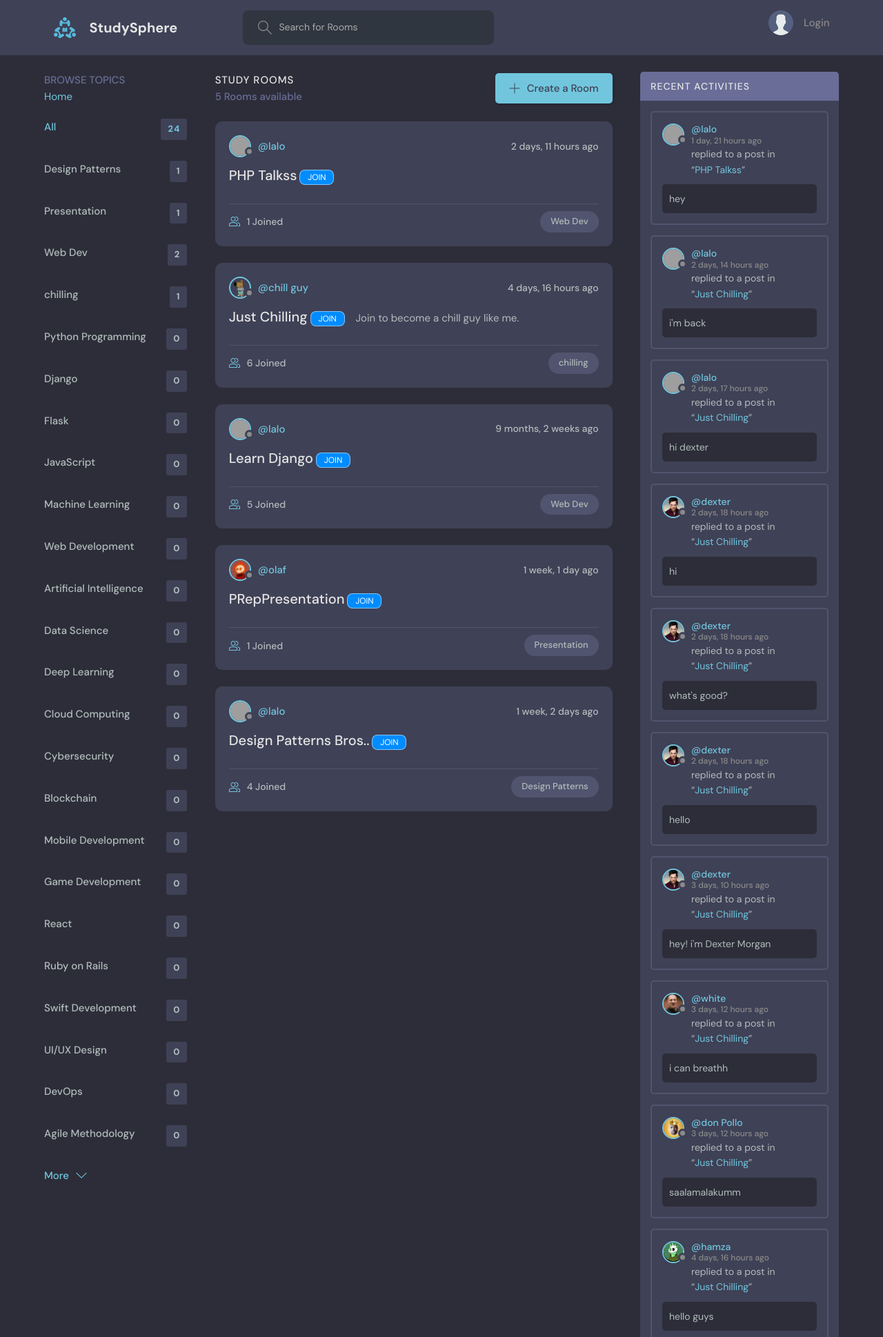
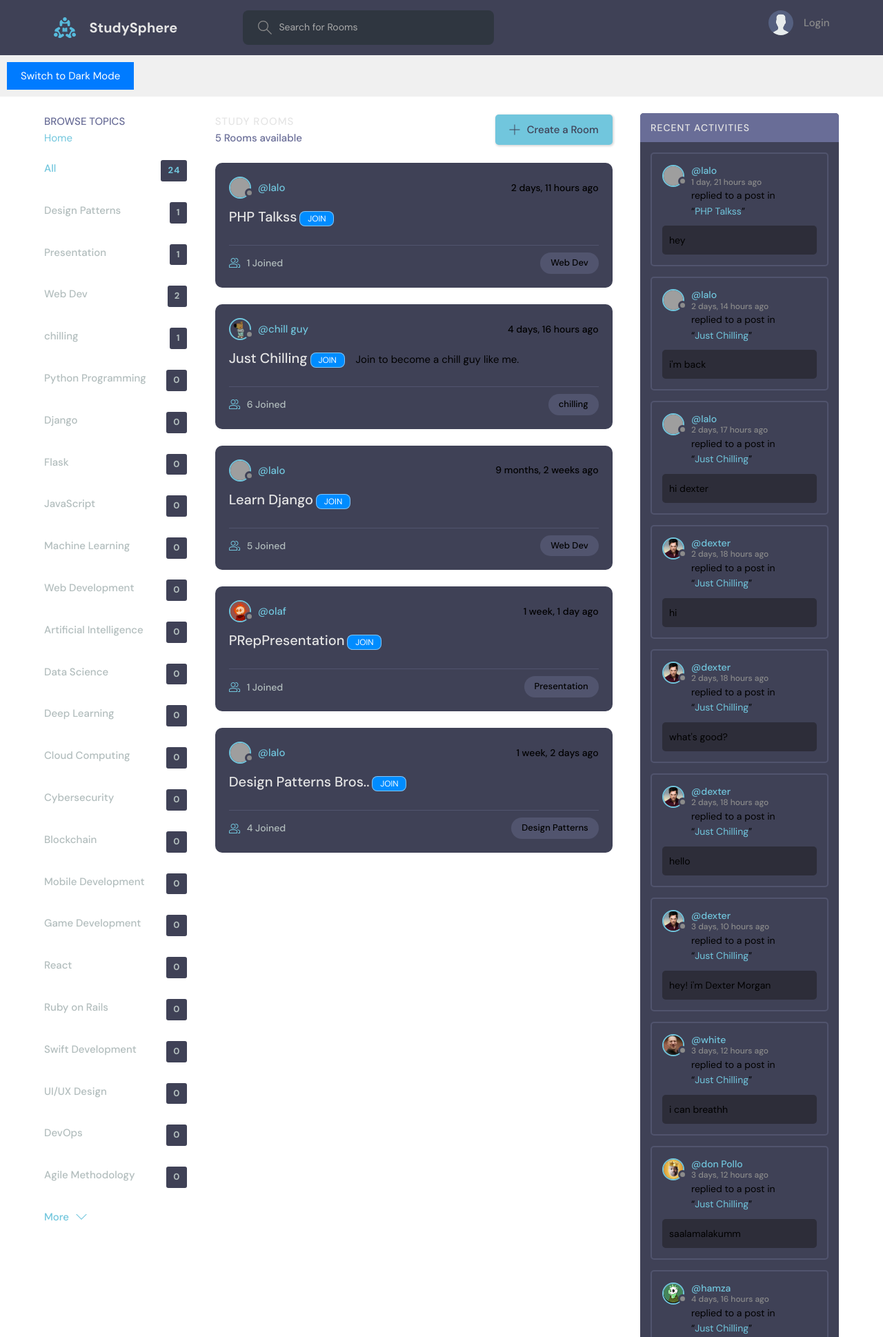
Before and after one commit to Humza-Waseem/Headstart, a Django app: page / in a window 1280 px wide. Shown: the top 1938 px of the page at 69% size. Run offline with Django 5.2, Linux system fonts and the light colour scheme; data comes from the database, SQL or seed files in the repository; grey boxes are pictures that could not be loaded.

Commit message:
Dark/Light

```diff
--- a/Templates/main.html
+++ b/Templates/main.html
@@ -19,6 +19,7 @@
 
 
     {% include 'navbar.html'%}
+    {% include 'theme.html'%}
 
 
     {% comment %} {% if messages %}
--- /dev/null
+++ b/Templates/theme.html
@@ -0,0 +1,16 @@
+<!DOCTYPE html>
+<html lang="en">
+<head>
+    <meta charset="UTF-8">
+    <meta name="viewport" content="width=device-width, initial-scale=1.0">
+    <title>Theme Toggle Example</title>
+    {% load static %}
+    <link rel="stylesheet" href="{% static 'styles/theme.css' %}">
+</head>
+<body>
+    <header>
+        <button id="theme-toggle">Switch Theme</button>
+    </header>
+    <script src="{% static 'js/script.js' %}"></script>
+</body>
+</html>
--- a/static/js/script.js
+++ b/static/js/script.js
@@ -233,3 +233,20 @@
     body.style.backgroundPosition = 'center'; // Center the image
   });
 });
+
+
+
+// Light and dark mode
+const themeToggle = document.getElementById('theme-toggle');
+// Load saved theme from localStorage
+const currentTheme = localStorage.getItem('theme') || 'light';
+document.documentElement.setAttribute('data-theme', currentTheme);
+themeToggle.textContent = currentTheme === 'dark' ? 'Switch to Light Mode' : 'Switch to Dark Mode';
+
+// Toggle theme on button click
+themeToggle.addEventListener('click', () => {
+    const newTheme = document.documentElement.getAttribute('data-theme') === 'dark' ? 'light' : 'dark';
+    document.documentElement.setAttribute('data-theme', newTheme);
+    localStorage.setItem('theme', newTheme);
+    themeToggle.textContent = newTheme === 'dark' ? 'Switch to Light Mode' : 'Switch to Dark Mode';
+});
--- /dev/null
+++ b/static/styles/theme.css
@@ -0,0 +1,42 @@
+/* Default (Light Theme) */
+:root {
+    --bg-color: #ffffff;
+    --text-color: #000000;
+    --header-bg-color: #f0f0f0;
+    --button-bg-color: #007bff;
+    --button-text-color: #ffffff;
+}
+
+/* Dark Theme */
+[data-theme="dark"] {
+    --bg-color: #121212;
+    --text-color: #e0e0e0;
+    --header-bg-color: #1f1f1f;
+    --button-bg-color: #444444;
+    --button-text-color: #ffffff;
+}
+
+/* Apply Variables */
+body {
+    background-color: var(--bg-color);
+    color: var(--text-color);
+    transition: background-color 0.3s, color 0.3s;
+}
+
+header {
+    background-color: var(--header-bg-color);
+    padding: 10px;
+}
+
+button {
+    background-color: var(--button-bg-color);
+    color: var(--button-text-color);
+    border: none;
+    padding: 10px 20px;
+    cursor: pointer;
+    transition: background-color 0.3s, color 0.3s;
+}
+
+button:hover {
+    opacity: 0.9;
+}
```
